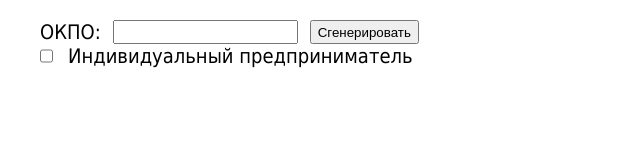
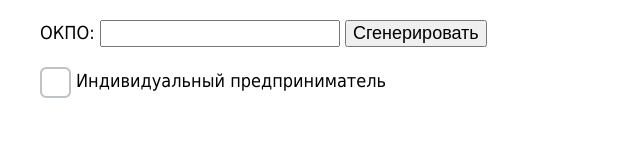
Before and after one commit to AndrewStarWind/okpogenerator, a website built with webpack: page src/index.html in a window 1280 px wide. Shown: the whole page, without its empty margins (0-640 px from the left). Built offline with nearby package versions, Linux system fonts and the light colour scheme.

Commit message:
Added Link and styles

```diff
--- a/src/index.css
+++ b/src/index.css
@@ -4,13 +4,98 @@
    margin-left: 20px;
    margin-top: 20px;
    font-family: Tahoma, Arial, sans-serif;
-   font-size: 20px;
+   font-size: 18px;
 }
 
 .form-group {
    display: flex;
+   margin-bottom: 20px;
 }
 
 .form-group > * {
    margin-left: 12px;
 }
+
+input, button {
+   font-size: 18px;
+}
+
+/* Basic styles */
+input[type="checkbox"],
+input[type="radio"] {
+   position: absolute;
+   opacity: 0;
+   z-index: -1;
+}
+
+label {
+   position: relative;
+   display: inline-block;
+   padding: 0 0 0 2em;
+   height: 1.5em;
+   line-height: 1.5;
+   cursor: pointer;
+}
+
+label::before,
+label::after {
+   position: absolute;
+   top: 0;
+   left: 0;
+   display: block;
+   width: 1.5em;
+   height: 1.5em;
+}
+
+label::before {
+   content: " ";
+   border: 2px solid #bdc3c7;
+   border-radius: 20%;
+}
+
+/* Checkbox */
+input[type="checkbox"] + label::after {
+   content: "\2714";
+   color: #fff;
+   line-height: 1.5;
+   text-align: center;
+}
+
+/* Radio */
+input[type="radio"] + label::before {
+   border-radius: 50%;
+}
+
+input[type=radio] + label::after {
+   content: " ";
+   top: .25em;
+   left: .25em;
+   width: 1em;
+   height: 1em;
+   background: black;
+   border: .2em solid #2c3e50;
+   border-radius: 50%;
+}
+
+/* :checked */
+input[type="checkbox"]:checked + label::before,
+input[type="radio"]:checked + label::before {
+   background: black;
+   border-color: black;
+}
+
+input[type="checkbox"] + label::after,
+input[type=radio] + label::after {
+   transform: scale(0);
+}
+
+input[type="checkbox"]:checked + label::after,
+input[type=radio]:checked + label::after {
+   transform: scale(1);
+}
+
+/* Transition */
+label::before,
+label::after {
+   transition: .25s all ease;
+}
--- a/src/index.html
+++ b/src/index.html
@@ -9,7 +9,7 @@
     <div class="content">
 
       <div class="form-group">
-        <label class="form-group__label" for="okpo">ОКПО:</label>
+        <span class="form-group__label" for="okpo">ОКПО:</label>
         <input class="form-group__input" type="text" name="okpo" id="okpo" readonly>
         <button class="form-group__button" type="button" id="generate">Сгенерировать</button>
       </div>
```
